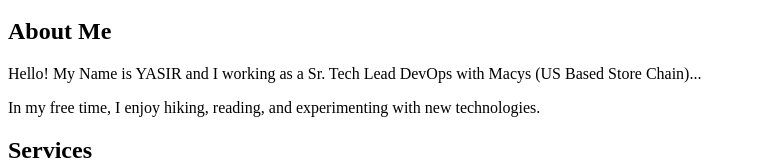
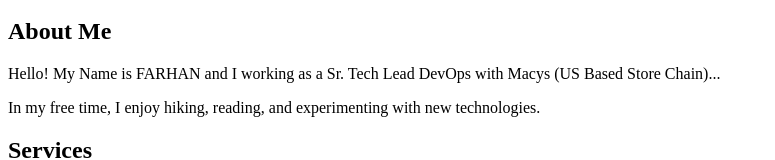
Before and after one commit to git-yasir/bahlrepo, a plain HTML site: page website/index.html in a window 1280 px wide. Shown: the part 154-314 px from the top of the page, without its empty margins (0-775 px from the left). Drawn offline with Linux system fonts and the light colour scheme.

Commit message:
Update index.html

```diff
--- a/website/index.html
+++ b/website/index.html
@@ -22,7 +22,7 @@
     <main>
         <section>
             <h2>About Me</h2>
-            <p>Hello! My Name is YASIR and I working as a Sr. Tech Lead DevOps with Macys (US Based Store Chain)...</p>
+            <p>Hello! My Name is FARHAN and I working as a Sr. Tech Lead DevOps with Macys (US Based Store Chain)...</p>
             <p>In my free time, I enjoy hiking, reading, and experimenting with new technologies.</p>
         </section>
 
```
